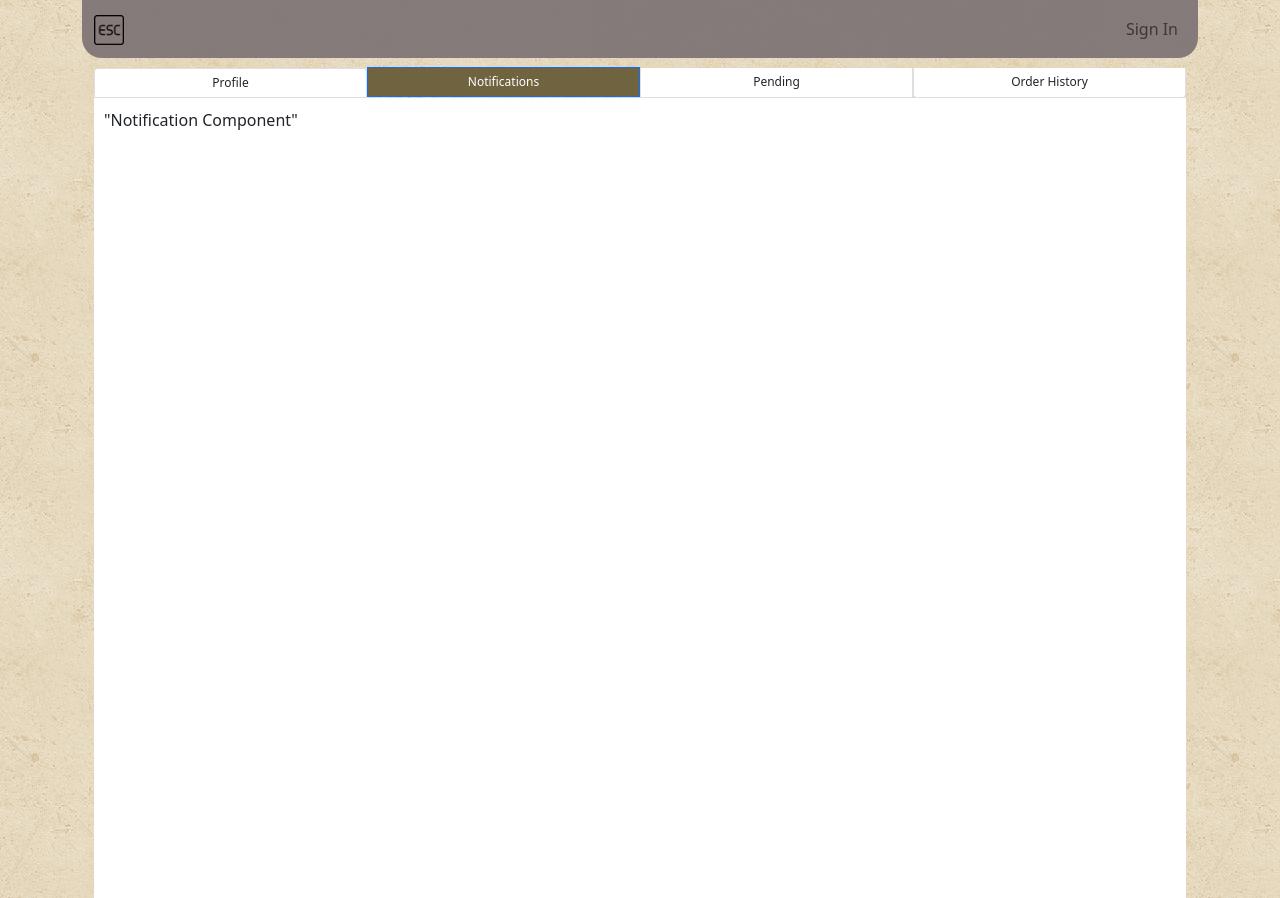
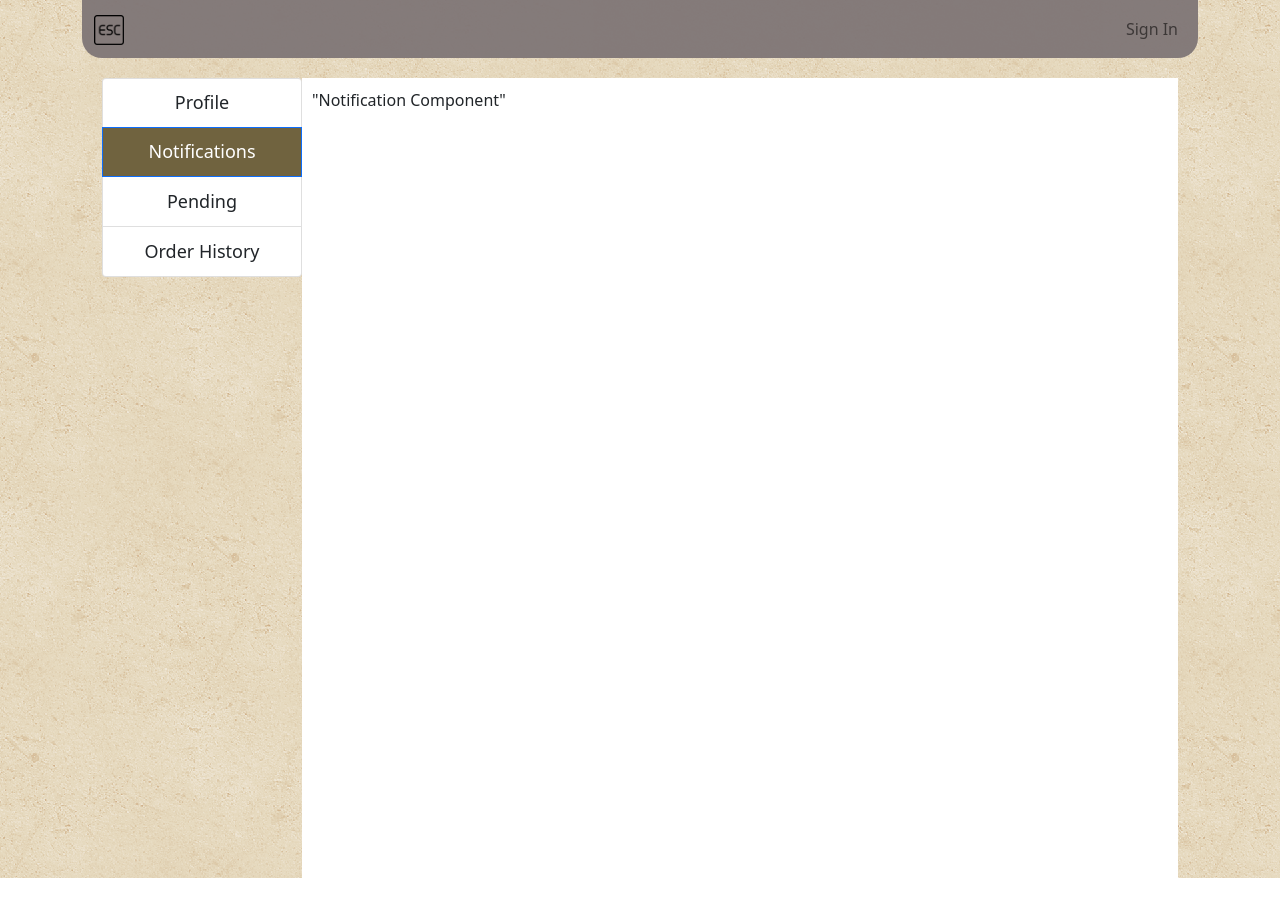
Before and after one commit to sh3ngsh3ng/Project-03, a React (Create React App) app in the folder project-03/: page /orders in a window 1280 px wide. Built offline with nearby package versions, Linux system fonts and the light colour scheme.

Commit message:
styled orders page to 468,725,1024

```diff
--- a/project-03/src/App.css
+++ b/project-03/src/App.css
@@ -584,7 +584,6 @@ th {
     pointer-events: none;
 }
 
-
 /* end of OrdersPage */
 
 
@@ -625,8 +624,18 @@ th {
 
 
 /* start of OrderHistory component */
-.list-group-item.history {
+
+
+.order-history-item-div {
+    margin-bottom: 10px;
+    padding: 10px;
+    box-shadow: 0px 3px 15px rgba(0,0,0,0.2);
+}
+
+.order-history-item {
     height: 100%;
+    justify-content: space-between;
+    align-items: flex-start;
 }
 
 
@@ -730,6 +739,50 @@ th {
     }
     /* end of Signup Page */
 
+
+    /* start of OrdersPage */
+    #orders-page-container {
+        display: flex;
+        padding: 10px;
+    }
+
+    #orders-page-navigation-pane {
+        display: flex;
+        flex-direction: column!important;
+        margin: 0;
+        width: 150px;
+    }
+
+
+    .list-group-item {
+        height: 40px;
+    }
+
+    .navigation-pane-text {
+        font-size: 15px;
+    }
+
+    /* end of OrdersPage */
+
+    /* start of OrderHistory component */
+
+
+    .order-history-item-div {
+        margin-bottom: 10px;
+        padding: 10px;
+        box-shadow: 0px 3px 15px rgba(0,0,0,0.2);
+    }
+
+    .order-history-item {
+        height: 100%;
+        justify-content: space-between;
+        align-items: flex-start;
+    }
+
+
+    /* end of OrderHistory compoenent */
+
+
 }
 
 @media only screen and (min-width: 1024px) {
@@ -788,4 +841,64 @@ th {
 
     /* end of ProductInfoPage */
 
+
+    /* start of OrdersPage */
+    #orders-page-container {
+        padding: 20px;
+    }
+
+    #orders-page-navigation-pane {
+        width: 200px;
+    }
+
+    .list-group-item {
+        height: 50px;
+    }
+
+    .navigation-pane-text {
+        font-size: 18px;
+    }
+    /* end of OrdersPage */
+
+
+    /* start of PendingOrders Component*/
+    .pending-order-text {
+        font-size: 18px;
+    }
+
+
+    .pending-order-header-div {
+        margin-bottom: 15px;
+    }
+
+    .pending-order-body-div {
+        margin-bottom: 15px;
+    }
+
+    .pending-order-img {
+        height: 60px;
+        margin-right: 25px;
+        border-radius: 5px;
+    }
+
+    /* end of PendingOrders component */
+
+    /* start of OrderHistory component */
+
+
+    .order-history-item-div {
+        margin-bottom: 10px;
+        padding: 10px;
+        box-shadow: 0px 3px 15px rgba(0,0,0,0.2);
+    }
+
+    .order-history-item {
+        height: 100%;
+        justify-content: space-between;
+        align-items: flex-start;
+    }
+
+
+    /* end of OrderHistory compoenent */
+
 }
--- a/project-03/src/components/OrderHistory.js
+++ b/project-03/src/components/OrderHistory.js
@@ -21,20 +21,23 @@ export default function OrderHistory() {
         <React.Fragment>
             {data.map((order) => {
                 return (
-                    <div className="container" style={{"background": "grey", "margin-bottom": "10px", "padding": "10px"}}>
-                        <p>Order Date: {order.order_date}</p>
-                        <p>Total Cost: {order.order_total_cost}</p>
+                    <div className="container order-history-item-div" >
+                        <p className="pending-order-text">Order Date: {order.order_date.slice(0, 10)}</p>
+                        <p className="pending-order-text">Total Cost: ${order.order_total_cost / 100}</p>
                         <ol className="list-group list-group-numbered">
                             {order.orderitems.map((item) => {
                                 return (
-                                    <li className="list-group-item history justify-content-between align-items-start" style={{"background": "pink", "display": "flex"}}>
+                                    <li className="list-group-item order-history-item" style={{"background": "pink", "display": "flex"}}>
 
                                         <div className="ms-2 me-auto">
-                                            <div className="fw-bold">{item.productslot.product.product_name}</div>
-                                            <div>Slot Time: {item.productslot.slot_datetime.slice(0, 10) + " ,"} {item.productslot.slot_datetime.slice(11, 16)}</div>
-                                            <div>Order Status: {item.order_item_status.charAt(0).toUpperCase() + item.order_item_status.slice(1)}</div>
+                                            <div className="fw-bold pending-order-text">{item.productslot.product.product_name}</div>
+                                            <div className="pending-order-text">Slot Time: {item.productslot.slot_datetime.slice(0, 10) + " ,"} {item.productslot.slot_datetime.slice(11, 16)}</div>
+                                            <div className="pending-order-text">Order Status: {item.order_item_status.charAt(0).toUpperCase() + item.order_item_status.slice(1)}</div>
                                         </div>
-                                        <span>Qty x {item.order_item_quantity}</span>
+                                        <div>
+                                            <span className="pending-order-text">Qty x {item.order_item_quantity}</span>
+                                        </div>
+
                                     </li>
                                 )
                             })}
```
